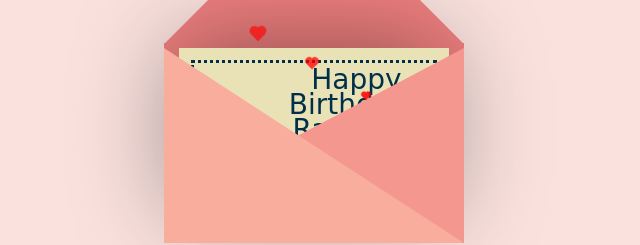
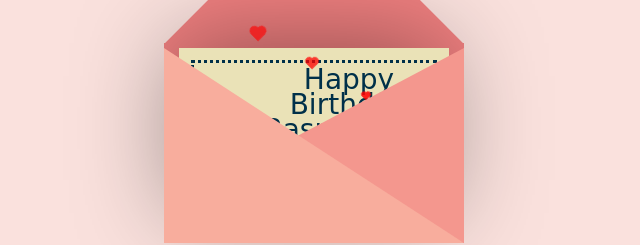
Before and after one commit to Aashvik-jaiswal/card, a plain HTML site: page index.html in a window 1280 px wide. Shown: the part 295-540 px from the top of the page, 327-967 px from the left. Drawn offline with nearby package versions, Linux system fonts and the light colour scheme.

Commit message:
Update index.html

```diff
--- a/index.html
+++ b/index.html
@@ -13,7 +13,7 @@
   <div class="envelope"></div>
   <div class="front"></div>
   <div class="card">
-  <div class="text">Happy</br>Birthdayy</br>Rasmalai !!!!!!!!</div>
+  <div class="text">Happy</br>Birthday</br>Rasmalai !!!</div>
   <div class="heart"</div>
   </div>
   <div class="hearts">
```
